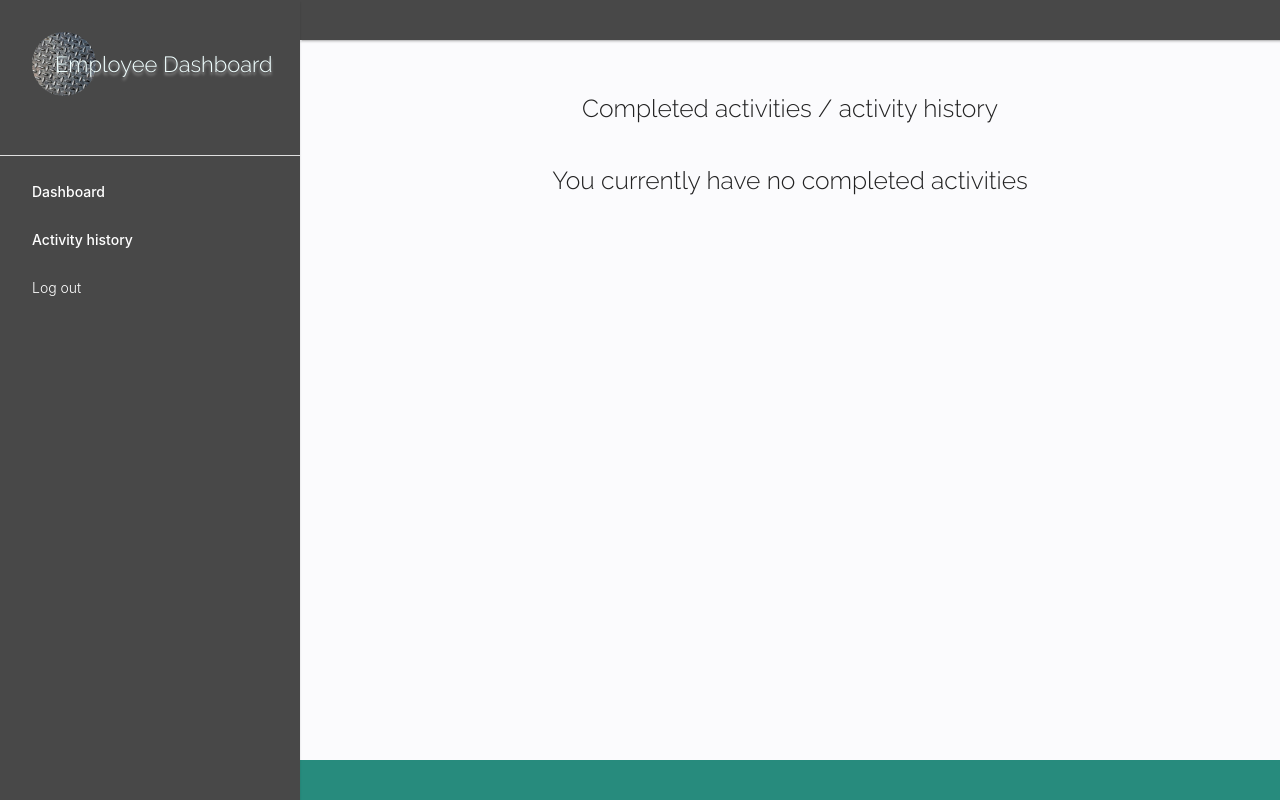
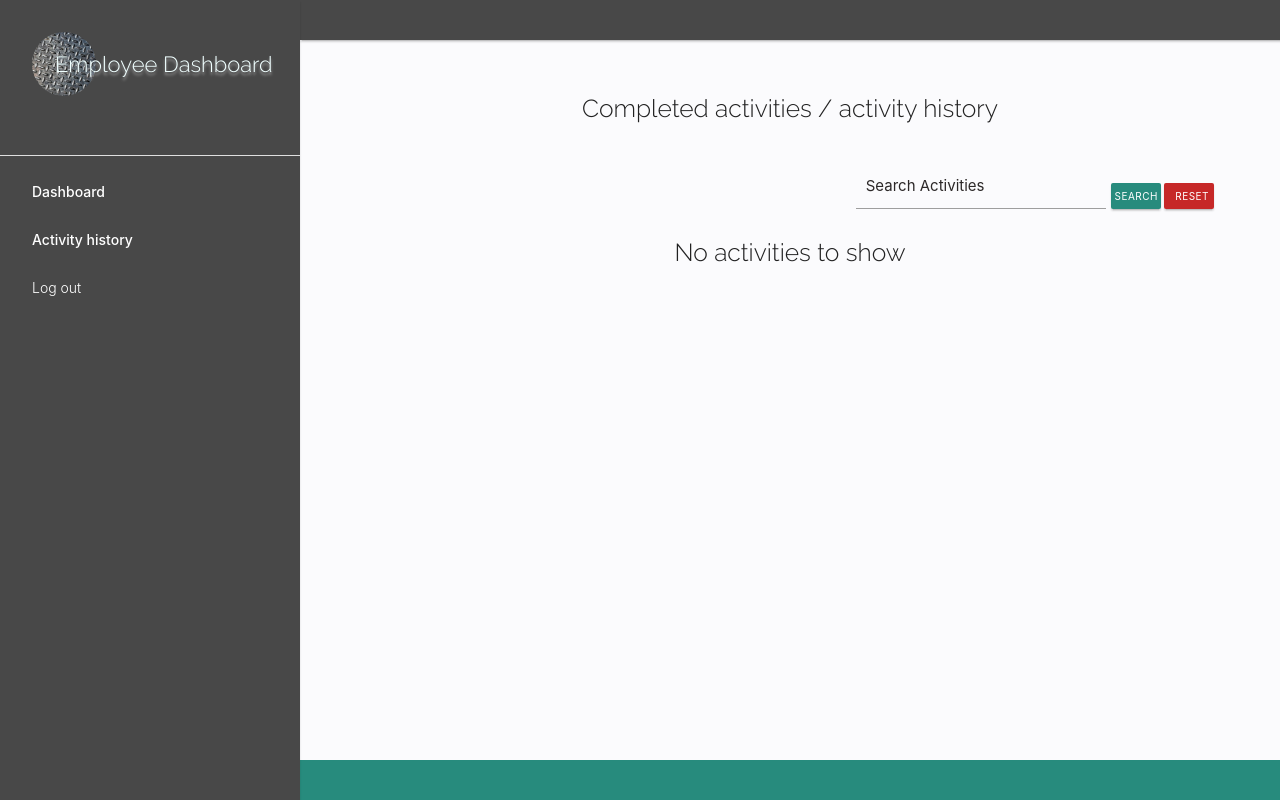
Before and after one commit to D-Lawson/employee-dashboard-app, a Flask app: page /user_activity_history in a window 1280 px wide. Run offline with Flask 2, Linux system fonts and the light colour scheme; the visitor is signed in with stand-in values (Sample User, id 1); data that the repository does not hold is empty; some libraries are stand-ins or nearby versions.

Commit message:
Add search feature to remaining routes

```diff
--- a/app.py
+++ b/app.py
@@ -171,18 +171,6 @@ def admin_dashboard():
         "admin_dashboard.html", users=users, activities=activities)
 
 
-# Search function
-@app.route("/search", methods=["GET", "POST"])
-def search():
-    """
-    Searches the index based on search form input
-    """
-    query = request.form.get("query")
-    activities = list(mongo.db.activities.find(
-        {"$text": {"$search": query}}).sort("target_date", 1))
-    return render_template("admin_dashboard.html", activities=activities)
-
-
 # Edit activity
 @app.route("/edit_activity/<activity_id>", methods=["GET", "POST"])
 def edit_activity(activity_id):
@@ -297,6 +285,65 @@ def user_activity_history():
         activities=activities, username=current_user)
 
 
+# Search admin dashboard
+@app.route("/search", methods=["GET", "POST"])
+def search():
+    """
+    Searches the index based on search form input
+    """
+    query = request.form.get("query")
+    activities = list(mongo.db.activities.find(
+        {"$text": {"$search": query}}).sort("target_date", 1))
+    return render_template("admin_dashboard.html", activities=activities)
+
+
+# Search admin activity history
+@app.route("/admin_history_search", methods=["GET", "POST"])
+def admin_history_search():
+    """
+    Searches the index based on search form input
+    """
+    query = request.form.get("query")
+    activities = list(mongo.db.activities.find(
+        {"completed": "yes", "$text": {"$search": query}}).sort(
+            "target_date", 1))
+    return render_template("activity_history.html", activities=activities)
+
+
+# Search user dashboard
+@app.route("/user_search", methods=["GET", "POST"])
+def user_search():
+    """
+    Searches the index based on search form input
+    """
+    current_user = session["user"]
+    username = mongo.db.users.find_one(
+        {"username": current_user})["username"]
+    query = request.form.get("query")
+    activities = list(mongo.db.activities.find(
+        {"username": current_user, "$text": {"$search": query}}).sort(
+            "target_date", 1))
+    return render_template(
+        "dashboard.html", activities=activities, username=username)
+
+
+# Search user activity history
+@app.route("/user_history_search", methods=["GET", "POST"])
+def user_history_search():
+    """
+    Searches the index based on search form input
+    """
+    current_user = session["user"]
+    username = mongo.db.users.find_one(
+        {"username": current_user})["username"]
+    query = request.form.get("query")
+    activities = list(mongo.db.activities.find(
+        {"username": current_user, "completed": "yes", "$text": {
+            "$search": query}}).sort("target_date", 1))
+    return render_template(
+        "user_activity_history.html", activities=activities, username=username)
+
+
 # Other functions
 def is_authenticated():
     """
--- a/templates/user_activity_history.html
+++ b/templates/user_activity_history.html
@@ -4,6 +4,25 @@
 <h5 class="center-align heading-top-bottom">Completed activities / activity history</h5>
 
 <!-- RENDER ALL COMPLETED USER ACTIVITIES -->
+
+<div class="row search-container">
+    <form class="col s12 search-form padding-0" action="{{ url_for('user_history_search') }}" method="POST">
+        <div class="row valign-wrapper center-align relative-search">
+            <div class="input-field col s8 padding-0 input-position">
+                <input type="text" name="query" id="query" minlength="2" class="search-input" required>
+                <label for="query" class="search-label">Search Activities</label>
+            </div>
+            <div class="col s2 padding-0">
+                <button type="submit" class="btn-small text-shadow search-button">
+                    <span class="search-text">Search</span>
+                </button>
+            </div>
+            <div class="col s2 padding-0">
+                <a href="{{ url_for('user_activity_history') }}" class="btn-small text-shadow reset-button"><span class="reset-text">Reset</span></a>
+            </div>
+        </div>
+    </form>
+  </div>
 
 {% if activities|length > 0 %}
 {% for activity in activities %}
@@ -28,7 +47,7 @@
 </div>
 {% endfor %}
 {% else %}
-<h5 class="center-align">You currently have no completed activities</h5>
+<h5 class="center-align">No activities to show</h5>
 {% endif %}
 
 
```
Also changed, not shown: templates/activity_history.html (+19 -0 lines), templates/dashboard.html (+20 -1 lines).
